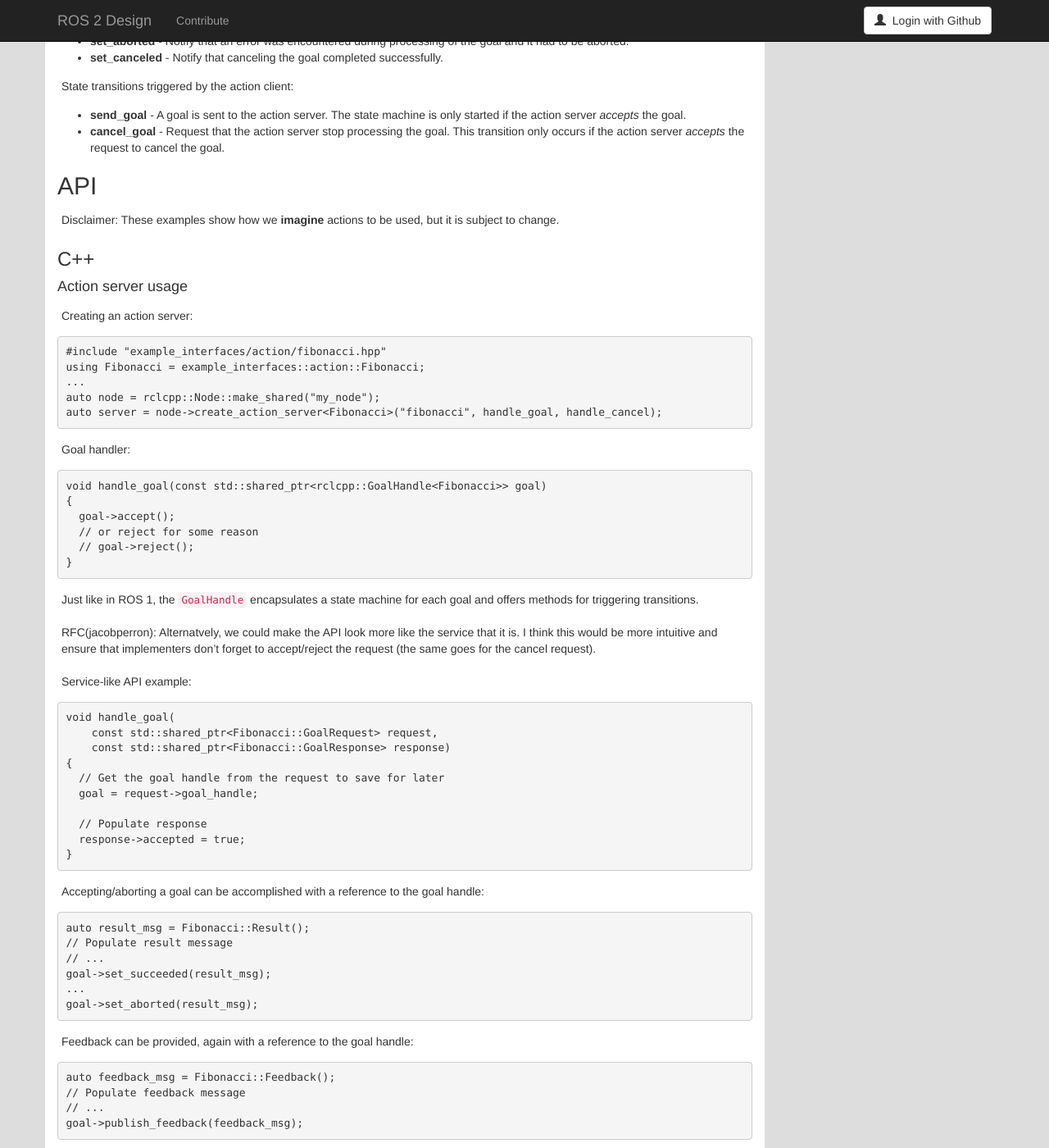
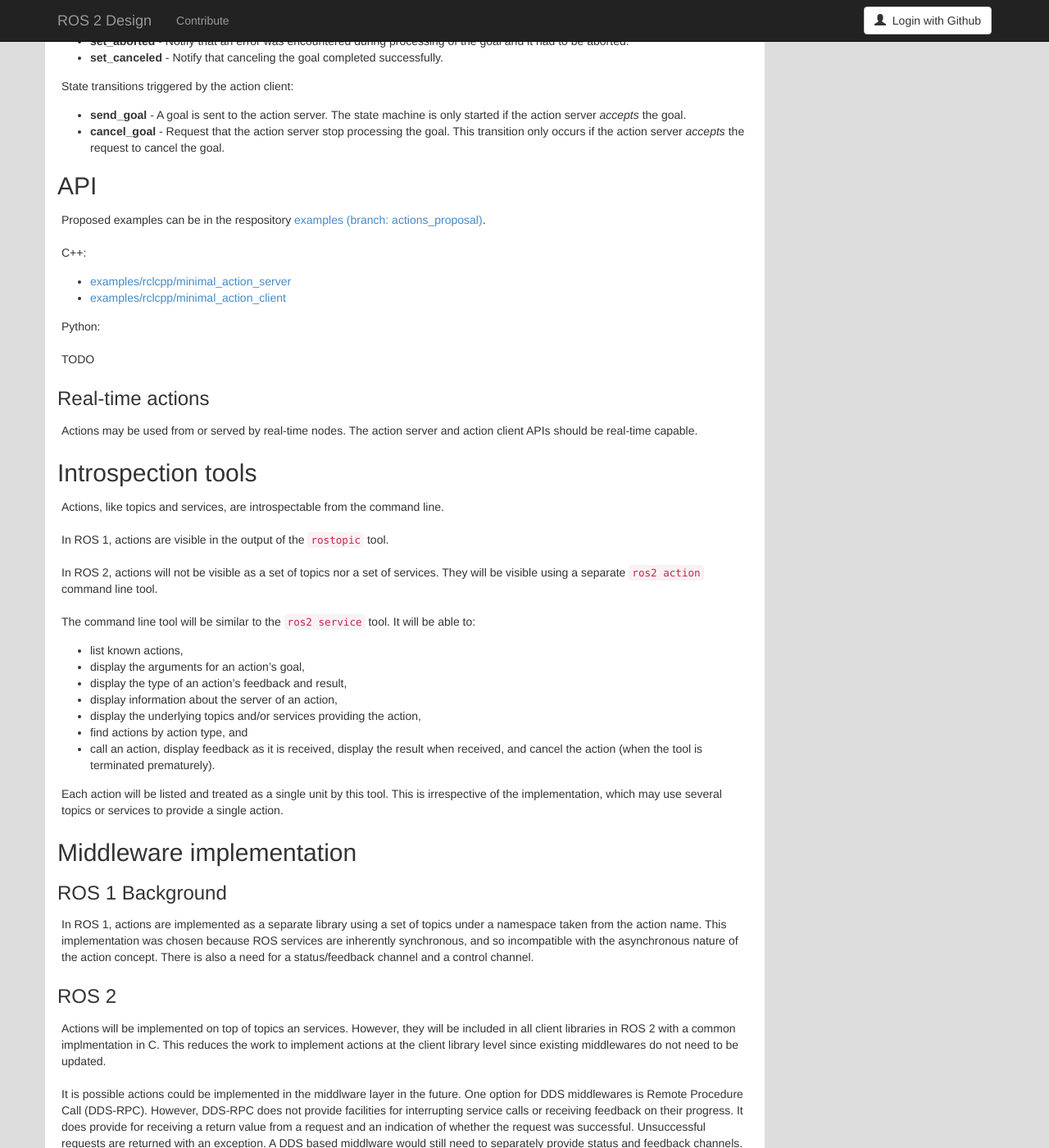
Before and after one commit to ros2/design, a Jekyll site: the page built from articles/actions.md, in a window 1280 px wide and 1400 px high, scrolled down 3800 px. Shown: the whole window at 82% size. Built offline with Jekyll 4.4.1, drawn with Linux system fonts in a browser that asks for light colours; nearby versions of some CDN libraries; some of the changed text lies outside the part shown.

Commit message:
Move API examples to examples repo
Added references to specific packages.

````diff
--- a/articles/actions.md
+++ b/articles/actions.md
@@ -216,186 +216,14 @@
 
 ## API
 
-Disclaimer: These examples show how we **imagine** actions to be used, but it is subject to change.
+Proposed examples can be in the respository [examples (branch: actions_proposal)](https://github.com/ros2/examples/tree/actions_proposal).
 
-### C++
+C++:
 
-#### Action server usage
+- [examples/rclcpp/minimal_action_server](https://github.com/ros2/examples/tree/actions_proposal/rclcpp/minimal_action_server)
+- [examples/rclcpp/minimal_action_client](https://github.com/ros2/examples/tree/actions_proposal/rclcpp/minimal_action_client)
 
-Creating an action server:
-
-```c++
-#include "example_interfaces/action/fibonacci.hpp"
-using Fibonacci = example_interfaces::action::Fibonacci;
-...
-auto node = rclcpp::Node::make_shared("my_node");
-auto server = node->create_action_server<Fibonacci>("fibonacci", handle_goal, handle_cancel);
-```
-
-Goal handler:
-
-```c++
-void handle_goal(const std::shared_ptr<rclcpp::GoalHandle<Fibonacci>> goal)
-{
-  goal->accept();
-  // or reject for some reason
-  // goal->reject();
-}
-```
-
-Just like in ROS 1, the `GoalHandle` encapsulates a state machine for each goal and offers methods for triggering transitions.
-
-
-RFC(jacobperron): Alternatvely, we could make the API look more like the service that it is.
-I think this would be more intuitive and ensure that implementers don't forget to accept/reject the request (the same goes for the cancel request).
-
-Service-like API example:
-
-```c++
-void handle_goal(
-    const std::shared_ptr<Fibonacci::GoalRequest> request,
-    const std::shared_ptr<Fibonacci::GoalResponse> response)
-{
-  // Get the goal handle from the request to save for later
-  goal = request->goal_handle;
-
-  // Populate response
-  response->accepted = true;
-}
-```
-
-Accepting/aborting a goal can be accomplished with a reference to the goal handle:
-
-```c++
-auto result_msg = Fibonacci::Result();
-// Populate result message
-// ...
-goal->set_succeeded(result_msg);
-...
-goal->set_aborted(result_msg);
-```
-
-Feedback can be provided, again with a reference to the goal handle:
-
-```c++
-auto feedback_msg = Fibonacci::Feedback();
-// Populate feedback message
-// ...
-goal->publish_feedback(feedback_msg);
-```
-
-Cancel handler:
-
-```c++
-void handle_cancel(const std::shared_ptr<rclcpp::GoalHandle<Fibonacci>> goal)
-{
-  goal->accept_cancel();
-  // or reject for some reason
-  // goal->rejected_cancel();
-}
-```
-
-After a cancel request has been accepted, the goal can be transitioned to the `CANCELED` state after any cleanup:
-
-```c++
-auto result_msg = Fibonacci::Result();
-// Populate result message
-// ...
-goal->set_canceled(result_msg);
-```
-
-#### "Simple Action Server"
-
-Similar to the [SimpleActionServer](http://wiki.ros.org/actionlib/DetailedDescription#Simple_Action_Server) from ROS 1, we can restrict the server to handle one goal at a time:
-
-```c++
-std::shared_ptr<rclcpp::GoalHandle<Fibonacci>> g_current_goal = nullptr;
-
-void handle_goal(const std::shared_ptr<rclcpp::GoalHandle<Fibonacci>> goal)
-{
-  // Only allow one goal active at a time
-  if (g_current_goal)
-  {
-    g_current_goal->set_canceled("New goal recevied, canceled previous goal.");
-    // Alternatively, the new goal could be rejected in favor of the previous
-    // goal->reject();
-  }
-  goal->accept();
-  g_current_goal = goal
-}
-```
-
-Syntactic sugar could be added by wrapping `rclcpp::ActionServer` and the above logic into a new class `rclcpp::SimpleActionServer`.
-Other features from ROS 1 Simple Action Server could also be incorporated in the wrapper too.
-
-#### Action client usage
-
-Creating an action client:
-
-```c++
-#include "example_interfaces/action/fibonacci.hpp"
-using Fibonacci = example_interfaces::action::Fibonacci;
-...
-auto node = rclcpp::Node::make_shared("my_node");
-auto action_client = node->create_action_client<Fibonacci>("fibonacci");
-```
-
-Sending a goal:
-
-```c++
-// Populate goal request
-auto goal_msg = Fibonacci::Goal();
-// ...
-
-// Send goal (synchronous)
-std::shared_ptr<rclcpp::GoalID> goal_id = action_client->send_goal(goal_msg);
-
-// Check if accepted
-if (goal_id)
-{
-  // Goal accepted!
-}
-else
-{
-  // Goal rejected :(
-}
-```
-
-Similar to ROS services, sending a goal is synchronous.
-
-Optionally, callbacks for goal feedback and goal results can be registered:
-
-```c++
-// Send goal (synchronous)
-std::shared_ptr<rclcpp::GoalID> goal_id = action_client->send_goal(goal_msg, feedback_callback, result_callback);
-```
-
-RFC: Alternatively, a future could be used in replace of the result callback (and feedback callback?).
-
-
-Requesting a goal be canceled:
-
-```c++
-// Synchronous
-if (action_client->cancel_goal(goal_id))
-{
-  // Accepted
-}
-else
-{
-  // Rejected :(
-}
-```
-
-### Python
-
-TODO
-
-#### Action server usage
-
-TODO
-
-#### Action client usage
+Python:
 
 TODO
 
````
